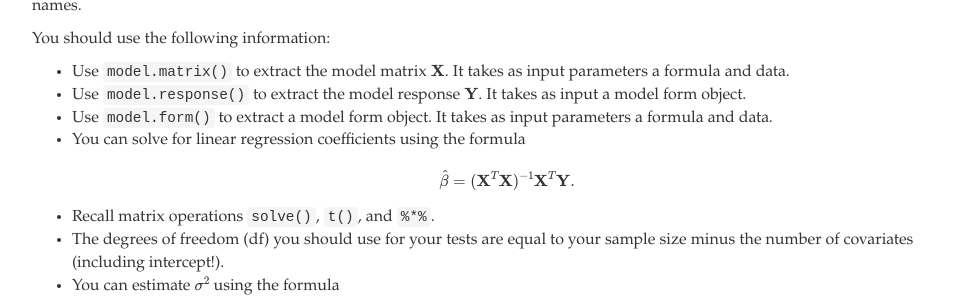
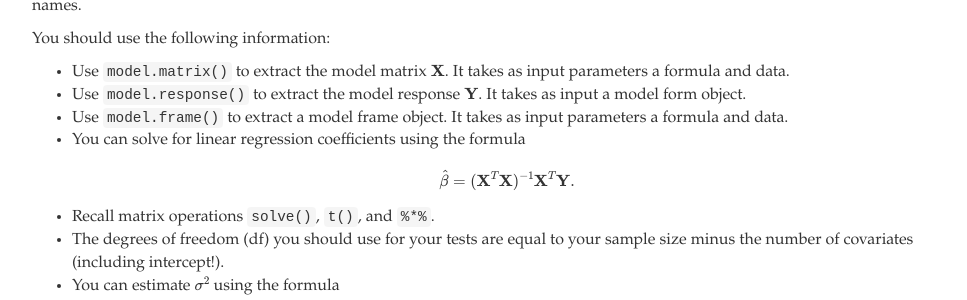
Before and after one commit to bryandmartin/STAT302, a Jekyll site: the page docs/Labs/lab3/lab3.html, which Jekyll copies as it is, in a window 1280 px wide. Shown: the part 969-1269 px from the top of the page, without its empty margins (153-1120 px from the left). Built offline with Jekyll 4.4.1, drawn with Linux system fonts in a browser that asks for light colours; formulas are drawn with MathJax 3.

Commit message:
Fix typo L3

```diff
--- a/docs/Labs/lab3/lab3.Rmd
+++ b/docs/Labs/lab3/lab3.Rmd
@@ -73,7 +73,7 @@ You should use the following information:
 
 * Use `model.matrix()` to extract the model matrix $\mathbf{X}$. It takes as input parameters a formula and data.
 * Use `model.response()` to extract the model response $\mathbf{Y}$. It takes as input a model form object.
-* Use `model.form()` to extract a model form object. It takes as input parameters a formula and data.
+* Use `model.frame()` to extract a model frame object. It takes as input parameters a formula and data.
 * You can solve for linear regression coefficients using the formula
 $$
 \hat{\beta} = (\mathbf{X}^T\mathbf{X})^{-1} \mathbf{X}^T\mathbf{Y}.
--- a/docs/Labs/lab3/lab3.html
+++ b/docs/Labs/lab3/lab3.html
@@ -428,7 +428,7 @@ h4.date {
 <ul>
 <li>Use <code>model.matrix()</code> to extract the model matrix <span class="math inline">\(\mathbf{X}\)</span>. It takes as input parameters a formula and data.</li>
 <li>Use <code>model.response()</code> to extract the model response <span class="math inline">\(\mathbf{Y}\)</span>. It takes as input a model form object.</li>
-<li>Use <code>model.form()</code> to extract a model form object. It takes as input parameters a formula and data.</li>
+<li>Use <code>model.frame()</code> to extract a model frame object. It takes as input parameters a formula and data.</li>
 <li>You can solve for linear regression coefficients using the formula <span class="math display">\[
 \hat{\beta} = (\mathbf{X}^T\mathbf{X})^{-1} \mathbf{X}^T\mathbf{Y}.
 \]</span></li>
```
